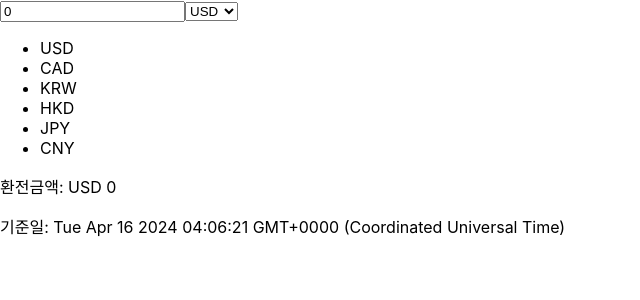
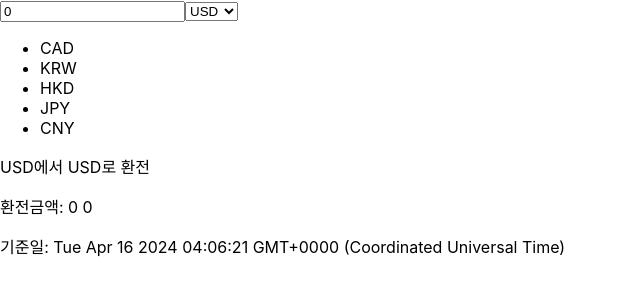
Before and after one commit to NarciSource/Pre-Onboarding-FE--corp-task-02, a React (Create React App) app: page / in a window 1280 px wide. Shown: the top 300 px of the page, without its empty margins (0-640 px from the left). Built offline with nearby package versions, Linux system fonts and the light colour scheme.

Commit message:
feat: Redux 추가

```diff
--- a/package.json
+++ b/package.json
@@ -8,7 +8,9 @@
     "@testing-library/user-event": "^13.5.0",
     "react": "^18.2.0",
     "react-dom": "^18.2.0",
+    "react-redux": "^9.1.1",
     "react-scripts": "5.0.1",
+    "redux": "^5.0.1",
     "web-vitals": "^2.1.4"
   },
   "scripts": {
--- a/src/components/InputComp.jsx
+++ b/src/components/InputComp.jsx
@@ -1,15 +1,18 @@
-import { useState } from "react";
+import { useSelector, useDispatch } from "react-redux";
+import { setMoney } from "../redux/modules/wallet";
+import { setCurrency } from "../redux/modules/wallet";
 
 function InputComp() {
     const currencies = ["USD", "CAD", "KRW", "HKD", "JPY", "CNY"];
 
-    const [money, setMoney] = useState(0);
-    const [targetCurrency, setTargetCurrecny] = useState(currencies[0]);
+    const dispatch = useDispatch(); // noticer
+    const money = useSelector((state) => state.wallet.money); // observer
+    const sourceCurrency = useSelector((state) => state.wallet.currency);
 
     return (
         <div>
-            <input value={money} onChange={(e) => setMoney(e.target.value)}></input>
-            <select value={targetCurrency} onChange={(e) => setTargetCurrecny(e.target.value)}>
+            <input value={money} onChange={(e) => dispatch(setMoney(e.target.value))}></input>
+            <select value={sourceCurrency} onChange={(e) => dispatch(setCurrency(e.target.value))}>
                 {currencies.map((currency, idx) => (
                     <option value={currency}> {currency}</option>
                 ))}
--- a/src/components/TransTabComp.jsx
+++ b/src/components/TransTabComp.jsx
@@ -1,23 +1,32 @@
 import { useState } from "react";
+import { useSelector } from "react-redux";
 
 function TransTabComp() {
     const currencies = ["USD", "CAD", "KRW", "HKD", "JPY", "CNY"];
 
-    const [selectedCurrency, setSelectedCurrency] = useState(currencies[0]);
+    const sourceMoney = useSelector((state) => state.wallet.money); // observer
+    const sourceCurrency = useSelector((state) => state.wallet.currency);
+
+    const [targetCurrency, setTargetCurrency] = useState(currencies[0]);
     const [transMoney, setTransMoney] = useState(0);
 
     return (
         <div>
             <div>
                 <ul>
-                    {currencies.map((currency, idx) => (
-                        <li onClick={(e) => setSelectedCurrency(currency)}>{currency}</li>
-                    ))}
+                    {currencies
+                        .filter((currency) => currency !== sourceCurrency)
+                        .map((currency, idx) => (
+                            <li onClick={(e) => setTargetCurrency(currency)}>{currency}</li>
+                        ))}
                 </ul>
             </div>
             <div>
                 <p>
-                    환전금액: {selectedCurrency} {transMoney}
+                    {sourceCurrency}에서 {targetCurrency}로 환전
+                </p>
+                <p>
+                    환전금액: {sourceMoney} {transMoney}
                 </p>
                 <p>기준일: {new Date().toString()}</p>
             </div>
--- a/src/index.js
+++ b/src/index.js
@@ -1,14 +1,18 @@
-import React from 'react';
-import ReactDOM from 'react-dom/client';
-import './index.css';
-import App from './App';
-import reportWebVitals from './reportWebVitals';
+import React from "react";
+import ReactDOM from "react-dom/client";
+import "./index.css";
+import App from "./App";
+import reportWebVitals from "./reportWebVitals";
+import store from "./redux/store";
+import { Provider } from "react-redux";
 
-const root = ReactDOM.createRoot(document.getElementById('root'));
+const root = ReactDOM.createRoot(document.getElementById("root"));
 root.render(
-  <React.StrictMode>
-    <App />
-  </React.StrictMode>
+    <React.StrictMode>
+        <Provider store={store}>
+            <App />
+        </Provider>
+    </React.StrictMode>
 );
 
 // If you want to start measuring performance in your app, pass a function
--- /dev/null
+++ b/src/redux/modules/wallet.js
@@ -0,0 +1,32 @@
+const initialState = {
+    money: 0,
+    currency: "USD",
+};
+
+// actions
+export const setMoney = (money) => {
+    return {
+        type: "SET/money",
+        money,
+    };
+};
+export const setCurrency = (currency) => {
+    return {
+        type: "SET/currency",
+        currency,
+    };
+};
+
+function reducer(state = initialState, action = {}) {
+    switch (action.type) {
+        case "GET":
+            return state;
+        case "SET/money":
+            return { ...state, money: action.money };
+        case "SET/currency":
+            return { ...state, currency: action.currency };
+        default:
+            return state;
+    }
+}
+export default reducer;
--- /dev/null
+++ b/src/redux/store.js
@@ -0,0 +1,8 @@
+import { createStore, combineReducers } from "redux";
+import wallet from "./modules/wallet";
+
+const rootReducer = combineReducers({
+    wallet,
+});
+
+export default createStore(rootReducer);
```
Also changed, not shown: 1 other file (tests, documents, lock files or other folders).
